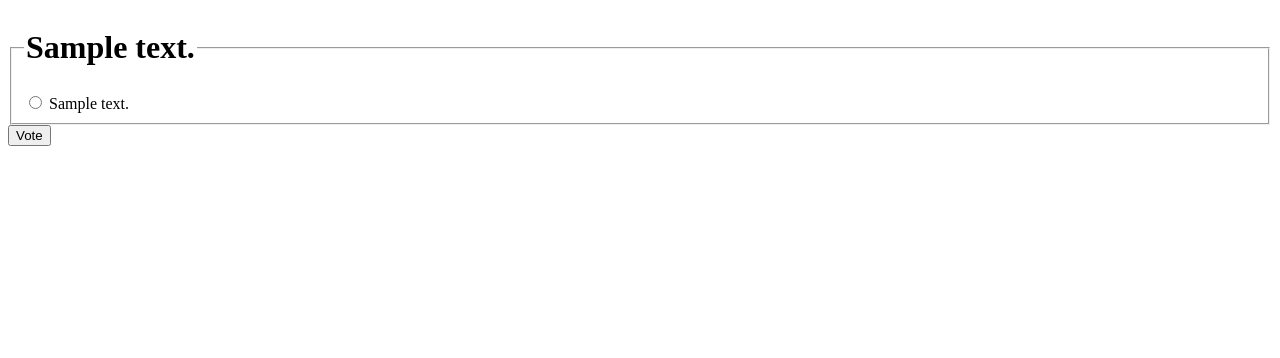
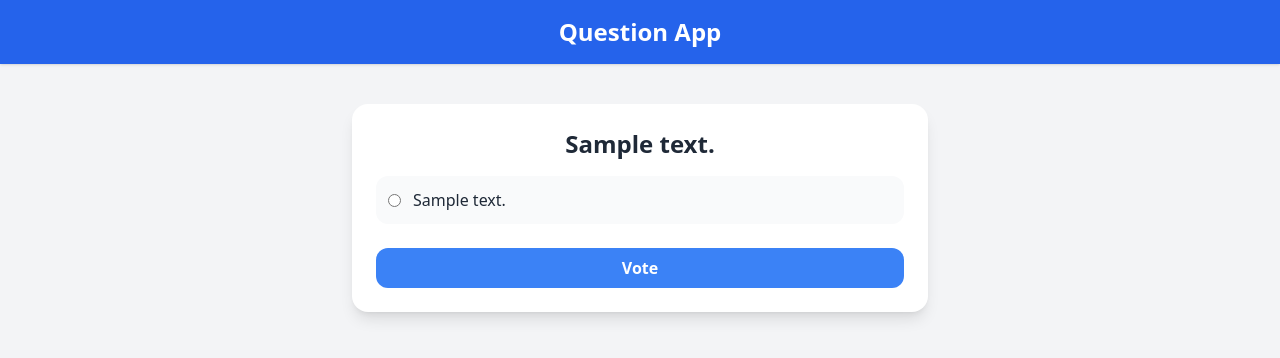
Before and after one commit to venus-nguyen/question-app, a Django app: page /1/ in a window 1280 px wide. Shown: the top 358 px of the page. Run offline with Django 5.2, Linux system fonts and the light colour scheme; tables that the repository leaves empty hold one stand-in row (values such as "Sample post"); some libraries are stand-ins or nearby versions.

Commit message:
Update detail.html

```diff
--- a/polls/templates/polls/detail.html
+++ b/polls/templates/polls/detail.html
@@ -1,4 +1,4 @@
-<form action="{%url 'polls:vote' question.id %}" method="post">
+<!-- <form action="{%url 'polls:vote' question.id %}" method="post">
 {% csrf_token %}
 <fieldset>
     <legend><h1>{{ question.question_text}}</h1></legend>
@@ -9,4 +9,73 @@
     {%endfor%}
 </fieldset>
 <input type="submit" value="Vote">
-</form>
+</form> -->
+{% load static %}
+<!DOCTYPE html>
+<html lang="en">
+<head>
+    <meta charset="UTF-8">
+    <title>Vote</title>
+    <script src="https://cdn.tailwindcss.com"></script>
+</head>
+
+<body class="bg-gray-100">
+
+<!-- Navbar -->
+<div class="bg-blue-600 text-white p-4 text-center text-2xl font-bold shadow">
+    Question App
+</div>
+
+<!-- Main -->
+<div class="max-w-xl mx-auto mt-10 bg-white p-6 rounded-2xl shadow-lg">
+
+    <form action="{% url 'polls:vote' question.id %}" method="post">
+        {% csrf_token %}
+
+        <fieldset>
+
+            <!-- Question -->
+            <legend class="text-2xl font-semibold text-gray-800 mb-4 text-center">
+                {{ question.question_text }}
+            </legend>
+
+            <!-- Error -->
+            {% if error_message %}
+                <p class="text-red-500 text-center mb-4 font-medium">
+                    {{ error_message }}
+                </p>
+            {% endif %}
+
+            <!-- Choices -->
+            <div class="space-y-3">
+                {% for choice in question.choice_set.all %}
+                    <label class="flex items-center p-3 bg-gray-50 rounded-xl cursor-pointer hover:bg-blue-50 transition">
+                        <input
+                            type="radio"
+                            name="choice"
+                            value="{{ choice.id }}"
+                            class="mr-3"
+                        >
+                        <span class="text-gray-800 font-medium">
+                            {{ choice.choice_text }}
+                        </span>
+                    </label>
+                {% endfor %}
+            </div>
+
+        </fieldset>
+
+        <!-- Button -->
+        <button
+            type="submit"
+            class="w-full mt-6 bg-blue-500 text-white py-2 rounded-xl font-semibold hover:bg-blue-600 transition"
+        >
+            Vote
+        </button>
+
+    </form>
+
+</div>
+
+</body>
+</html>
```
